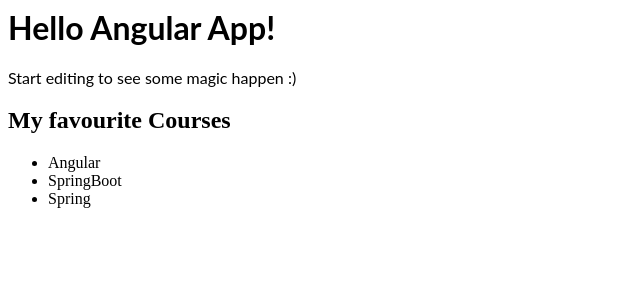
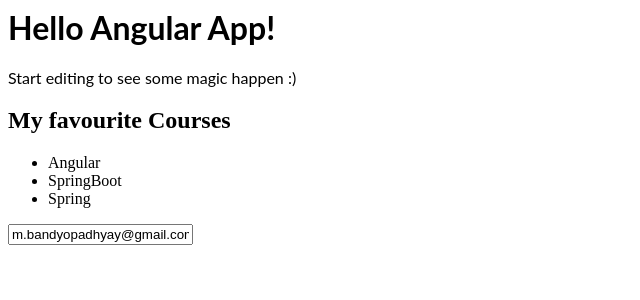
Before and after one commit to mbandyopadhyay10/angular-artdwn, an Angular app: page / in a window 1280 px wide. Shown: the top 300 px of the page, without its empty margins (0-640 px from the left). Built offline with nearby package versions, Linux system fonts and the light colour scheme.

Commit message:
2 files modified

```diff
--- a/src/app/app.component.html
+++ b/src/app/app.component.html
@@ -2,4 +2,7 @@
 <p>
   Start editing to see some magic happen :)
 </p>
-<courses></courses>
+
+<courses>
+
+</courses>
--- a/src/app/courses.component.ts
+++ b/src/app/courses.component.ts
@@ -8,14 +8,20 @@
                 <li *ngFor="let course of courses">
                     {{course}}
                 </li>
-              </ul>`,
+              </ul>
+              <input [(ngModel)]="email" (keyup.enter)="onEnterClick()">
+              `,
   styles: [`h1 { font-family: sans-serif; }`],
 })
 export class CoursesComponent {
   title = 'My favourite Courses';
   courses ;
+  email="m.bandyopadhyay@gmail.com";
 
   constructor(service :CoursesService){
       this.courses = service.getCourses();
   }
+  onEnterClick(){
+    console.log(this.email);
+  }
 }
```
